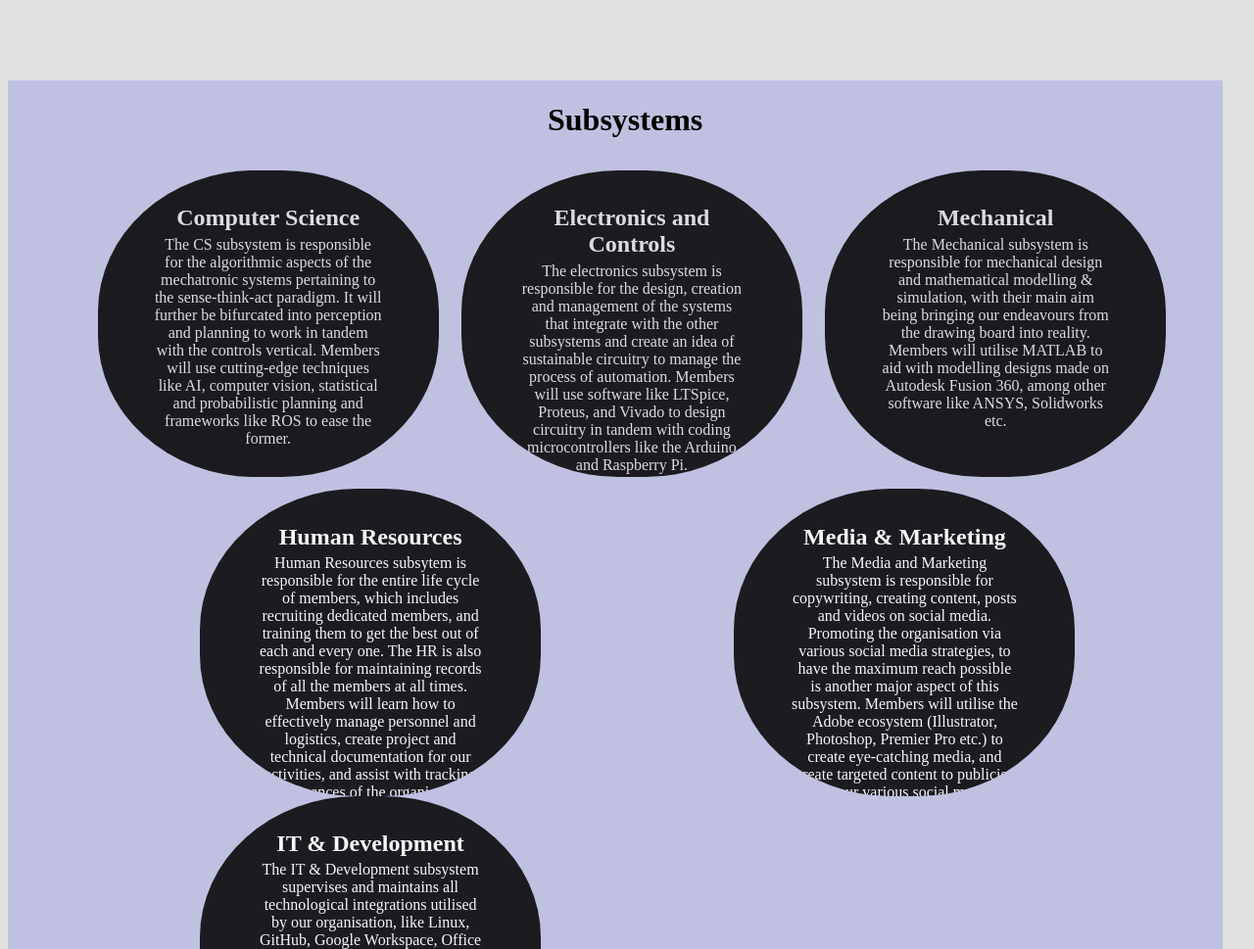
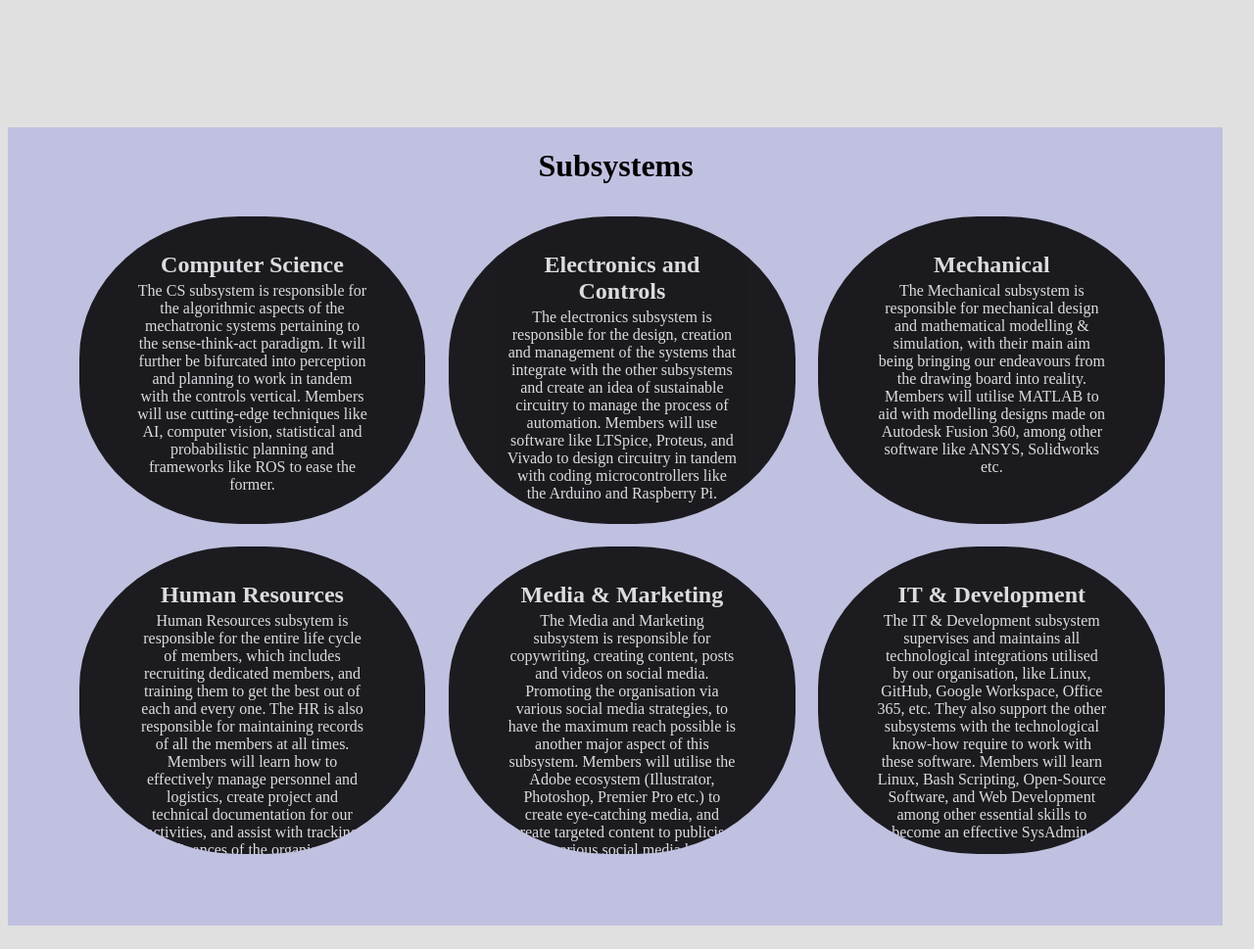
Before and after one commit to IEEE-RAS-Manipal/Wiki, a plain HTML site: page index.html in a window 1280 px wide. Shown: the part 600-1569 px from the top of the page at 98% size. Drawn offline with Linux system fonts and the light colour scheme; a web font is replaced by a local one.

Commit message:
Update index.css

```diff
--- a/index.css
+++ b/index.css
@@ -82,10 +82,10 @@ div#subsystems{
 	align-items: center;
 	text-align: center;
 	box-sizing: border-box;
-	padding-left: 80px;
-	margin-top: 50px;
-	margin-bottom: 50px;
-	padding-bottom: 20px;
+	padding-left: 5%;
+	margin-top: 8%;
+	margin-bottom: 8%;
+	padding-bottom: 5%;
 	width: 102%;
 	background-color: #c0c0e0;
 }
@@ -115,18 +115,17 @@ div#subsystems h1{
 	transform: scale(110%);
 }
 .sub2{
-	margin: 0 7% 0 10%;
-	padding: 0 5% 0 5%;
-	overflow: hidden;
+	width: 30%;
+	text-align: center;
 	border-radius: 46%;
 	opacity: 0.86;
+	padding:0 5% 0 5%;
 	background-color: black;
-	height:40%;
+	height: 40%;
+	color: #e0e0e0;
+	box-sizing: border-box;
+	margin:1% 1% 1% 1%;
 	overflow: auto;
-	color: white;
-	width: 30%;
-	text-align: center;
-	box-sizing: border-box;
 	float :left;
 	display:inline-block;
 }
@@ -180,6 +179,7 @@ div#events{
 	width: 96%;
 	float :left;
 }
+/*
 div#wiki{
 	display:inline-block;
 	align-items: center;
@@ -220,7 +220,7 @@ div#wiki{
 	position:absolute;
 	top:90%;
 	left: 81%;
-}
+}*/
 div#contact{
 	display:inline-block;
 	padding-left:10%	;
```
